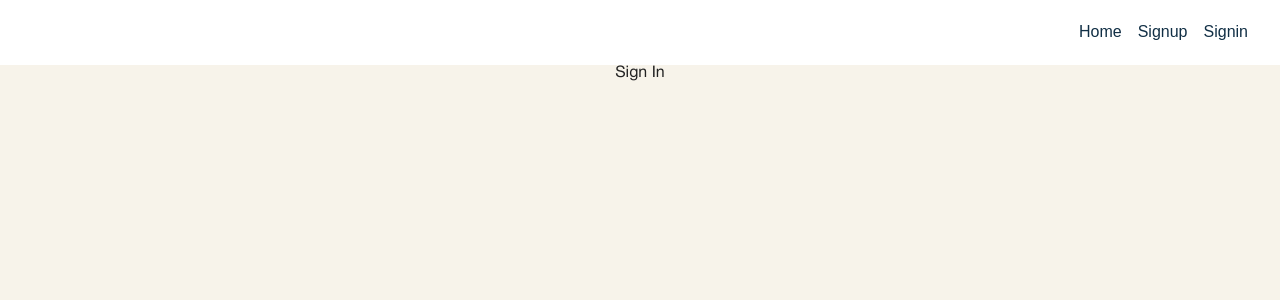
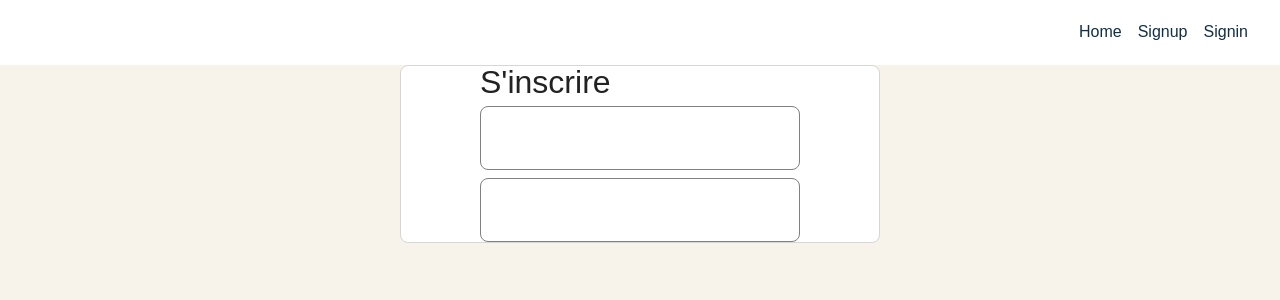
Before and after one commit to quentintrouve/design-storybook, a React (Create React App) app: page /sign-in in a window 1280 px wide. Shown: the top 300 px of the page. Built offline with nearby package versions, Linux system fonts and the light colour scheme.

Commit message:
template form wip

```diff
--- /dev/null
+++ b/src/Components/Global/Form/index.tsx
@@ -0,0 +1,30 @@
+import classNames from "classnames/bind";
+import { ReactChildren } from "react";
+
+import Title from "src/Components/Ui-kit/Typo/Title";
+import { JsxElement } from "typescript";
+
+import css from "./styles.module.scss";
+const cx = classNames.bind(css);
+
+export interface FormProps {
+  className?: string;
+	title: string;
+	children: JSX.Element | JSX.Element[];
+}
+
+export default function Form({
+  className,
+	title,
+	children
+ }: FormProps) {
+
+  return (
+    <div className={cx(css.Form, className)}>
+			<div className={css.content}>
+				<Title content={title} heading="h1" className={css.title}/>
+				{children}
+			</div>
+    </div>
+  )
+}
--- /dev/null
+++ b/src/Components/Global/Form/styles.module.scss
@@ -0,0 +1,17 @@
+@import "/src/Styles/theme";
+
+.Form {
+    @include gridColumnWidth(6);
+
+    display: flex;
+    flex-direction: column;
+    align-items: center;
+    justify-content: center;
+    background-color: map-get($primary-colors, "white");
+    border: 1px solid map-get($neutral-colors, "black-10");
+    border-radius: $border-radius;
+
+    .content {
+        @include gridColumnWidth(4);
+    }
+}
--- a/src/Pages/Home/index.tsx
+++ b/src/Pages/Home/index.tsx
@@ -9,6 +9,8 @@ interface HomeProps {
 
 export default function Home({ className }: HomeProps) {
   return (
-    <div className={cx(css.Home, className)}>Home</div>
+    <div className={cx(css.Home, className)}>
+      Home
+    </div>
   )
 }
--- a/src/Pages/SignIn/index.tsx
+++ b/src/Pages/SignIn/index.tsx
@@ -1,12 +1,25 @@
 import classNames from "classnames/bind";
+
+import Form from "src/Components/Global/Form";
+import InputText from "src/Components/Ui-kit/Form/InputText";
+import InputPassword from "src/Components/Ui-kit/Form/InputPassword";
 
 import css from "./styles.module.scss";
 const cx = classNames.bind(css);
 
-interface HomeProps {
+interface SignInProps {
   className?: string;
 }
 
-export default function Home({ className }: HomeProps) {
-  return <div className={cx(css.Home, className)}>Sign In</div>;
+export default function SignIn({ className }: SignInProps) {
+  return (
+    <div className={cx(css.Signin, className)}>
+      <Form title="S'inscrire">
+        <InputText
+
+        />
+        <InputPassword />
+      </Form>
+    </div>
+  )
 }
--- a/src/Styles/_mixins.scss
+++ b/src/Styles/_mixins.scss
@@ -13,11 +13,11 @@
 }
 
 @function getGridColumnWidth($numberOfColumns) {
-  @return math.div(100vw, map-get($grid, "columns")) * $numberOfColumns;
+  @return (100vw / map-get($grid, "columns")) * $numberOfColumns;
 }
 
 @function getGridColumnMaxWidth($numberOfColumns) {
-  @return math.div(map-get($grid, "max-width"), map-get($grid, "columns")) *
+  @return (map-get($grid, "max-width") / map-get($grid, "columns")) *
     $numberOfColumns;
 }
 
--- a/src/Styles/_sizes.scss
+++ b/src/Styles/_sizes.scss
@@ -1,5 +1,5 @@
 $grid: (
-  "columns": 24,
+  "columns": 16,
   "max-width": 1940px,
 );
 
```
